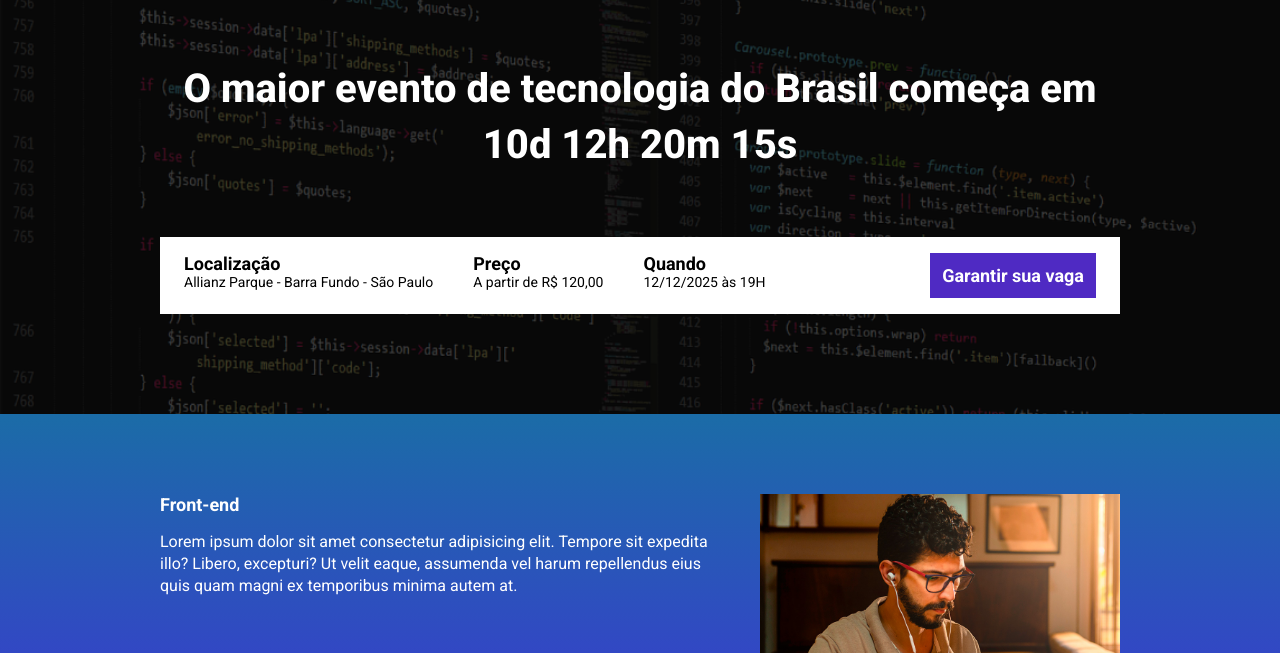
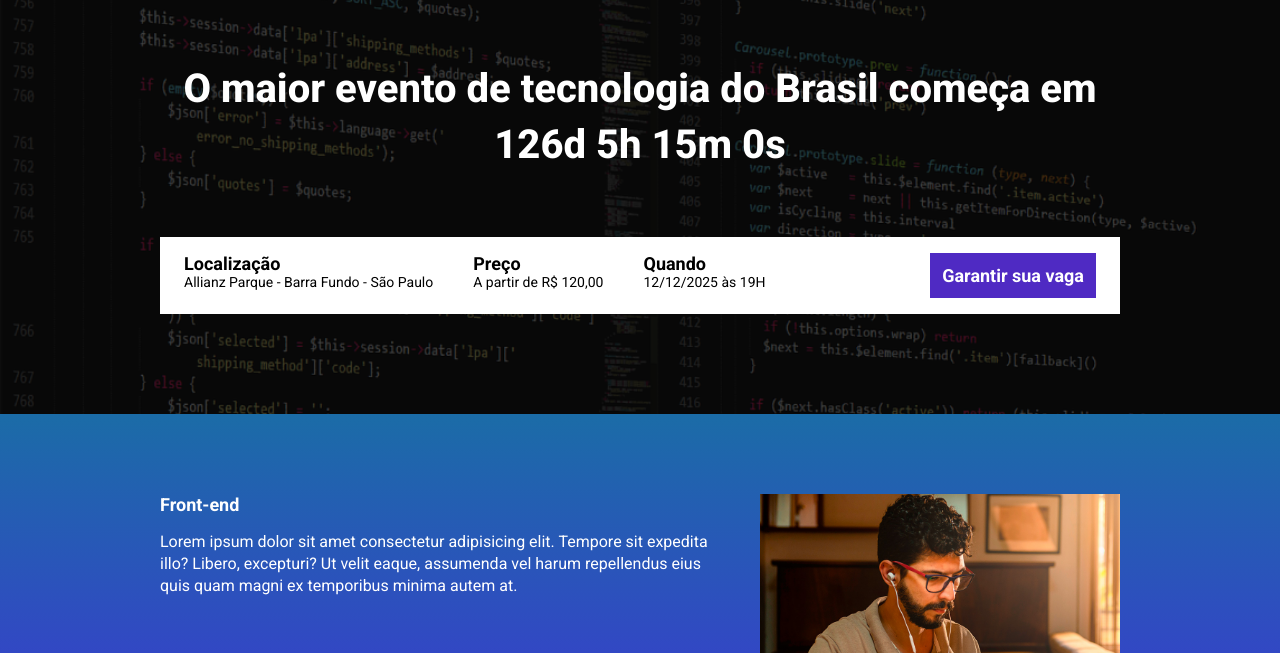
Before and after one commit to bukbukwoski1/ebac_talks, a website built with Parcel: page src/index.html in a window 1280 px wide. Shown: the part 147-800 px from the top of the page. Built offline with nearby package versions, Linux system fonts and the light colour scheme.

Commit message:
criando a contagem regressiva

```diff
--- a/package.json
+++ b/package.json
@@ -3,6 +3,7 @@
   "version": "1.0.0",
   "scripts": {
     "dev": "parcel src/index.html src/styles/main.scss src/scripts/main.js",
+    "build": "parcel build src/index.html",
     "test": "echo \"Error: no test specified\" && exit 1"
   },
   "keywords": [],
--- a/src/index.html
+++ b/src/index.html
@@ -17,7 +17,7 @@
         <div class="container">
             <img class="hero__logo" src="./images/ebac_logo.svg" alt="EBAC">
             <p class="hero__text">
-                O maior evento de tecnologia do Brasil começa em 10d 12h 20m 15s
+                O maior evento de tecnologia do Brasil começa em <span id="contador"></span>
             </p>
             <div class="infos-bar">
                 <ul class="infos-bar__infos">
--- a/src/scripts/main.js
+++ b/src/scripts/main.js
@@ -1 +1,28 @@
 AOS.init();
+
+const dataDoEvento = new Date("dec 12, 2025 19:00:00");
+const timeStampDoEvento = dataDoEvento.getTime();
+
+const contaAsHoras = setInterval(function(){
+    const agora = new Date();
+    const timeStampAtual = agora.getTime();
+
+    const distaciaAteOEvento = timeStampDoEvento - timeStampAtual;
+
+    const diasEmMs = 1000 * 60 * 60 * 24;
+    const horaEmMs = 1000 * 60 * 60;
+    const minutoEmMs = 1000 * 60;
+    const segundosEmMs = 1000;
+
+    const diasAteOEvento = Math.floor(distaciaAteOEvento / diasEmMs);
+    const horasAteOEvento =  Math.floor((distaciaAteOEvento % diasEmMs) / horaEmMs);
+    const minutosAteOEvento = Math.floor((distaciaAteOEvento % horaEmMs) / minutoEmMs);
+    const segundosAteOEvento = Math.floor((distaciaAteOEvento % minutoEmMs) / segundosEmMs);
+
+    document.getElementById('contador').innerHTML = `${diasAteOEvento}d ${horasAteOEvento}h ${minutosAteOEvento}m ${segundosAteOEvento}s`
+
+    if (distaciaAteOEvento < 0) {
+        clearInterval(contaAsHoras);
+        document.getElementById('contador').innerHTML = 'Evento Expirado';
+    }
+},1000);
```
